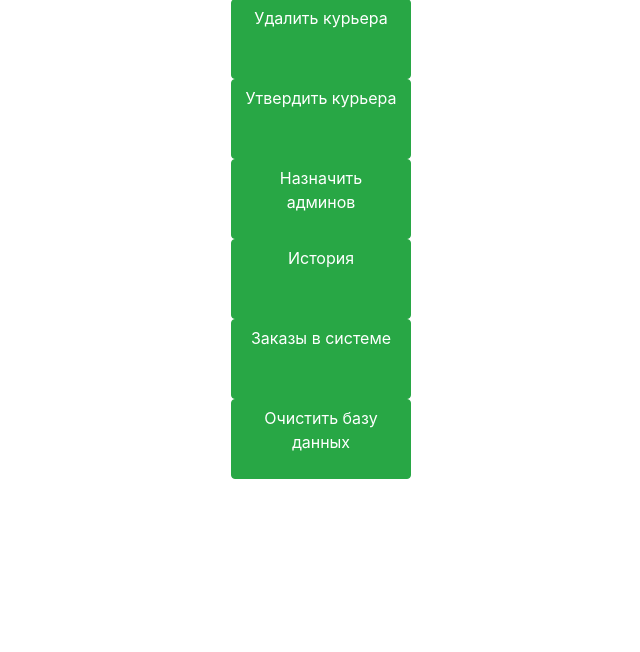
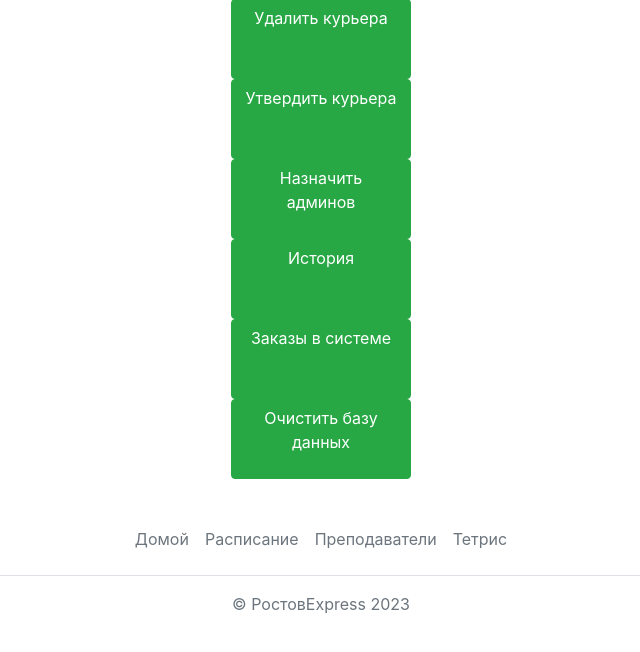
Before and after one commit to mishajirx/RostovExpress, a Flask app: page / in a window 1280 px wide. Shown: the part 75-727 px from the top of the page, without its empty margins (319-959 px from the left). Run offline with Flask 2, Linux system fonts and the light colour scheme; a user stored in the database is signed in; some libraries are stand-ins or nearby versions.

Commit message:
Added raw footer

```diff
--- a/templates/base.html
+++ b/templates/base.html
@@ -31,6 +31,19 @@
 <main role="main" class="container">
     {% block content %}{% endblock %}
 </main>
+<div class="container">
+    <footer class="py-3 my-4">
+        <ul class="nav justify-content-center border-bottom pb-3 mb-3">
+
+            <li class="nav-item"><a href="#" class="nav-link px-2 text-muted">Домой</a></li>
+            <li class="nav-item"><a href="/timetable" class="nav-link px-2 text-muted">Расписание</a></li>
+            <li class="nav-item"><a href="/teachers" class="nav-link px-2 text-muted">Преподаватели</a></li>
+            <li class="nav-item"><a href="https://online-tetris.ru" class="nav-link px-2 text-muted">Тетрис</a></li>
+
+        </ul>
+        <p class="text-center text-muted">©  РостовExpress 2023</p>
+    </footer>
+</div>
 
 </body>
 </html>
```
